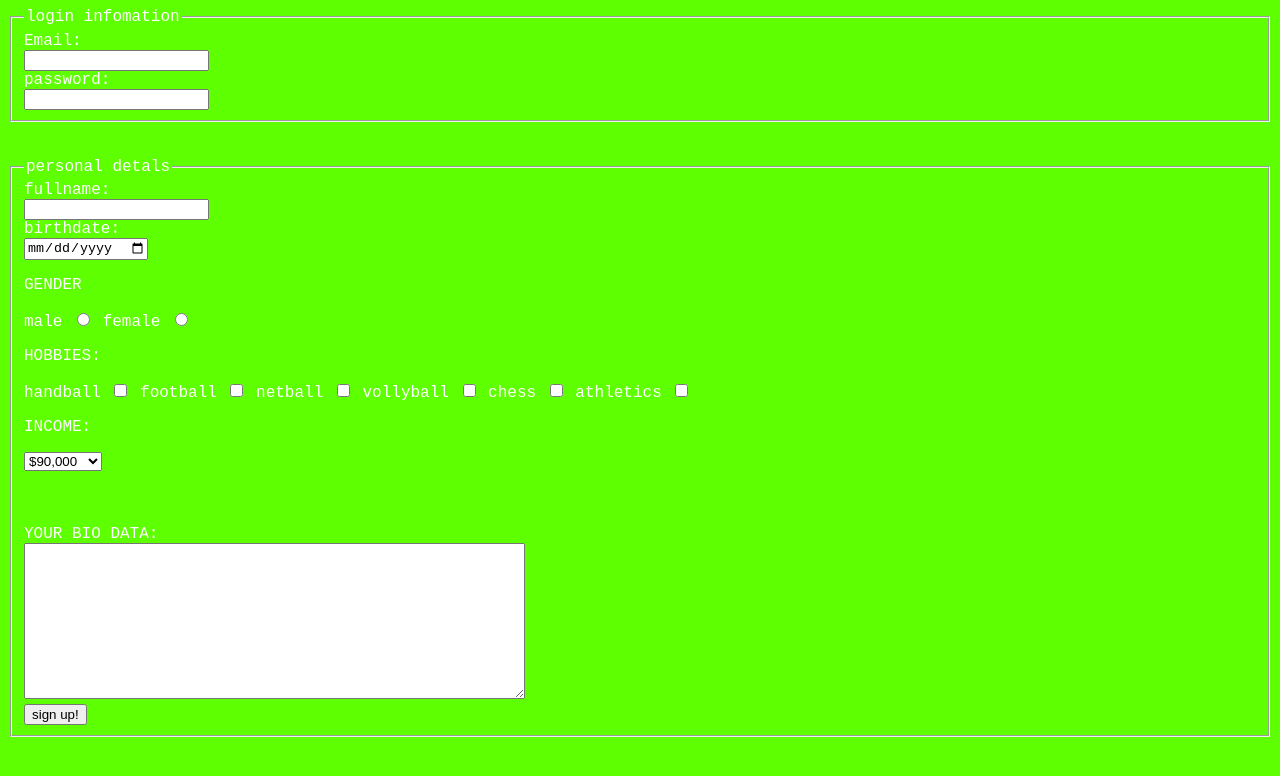
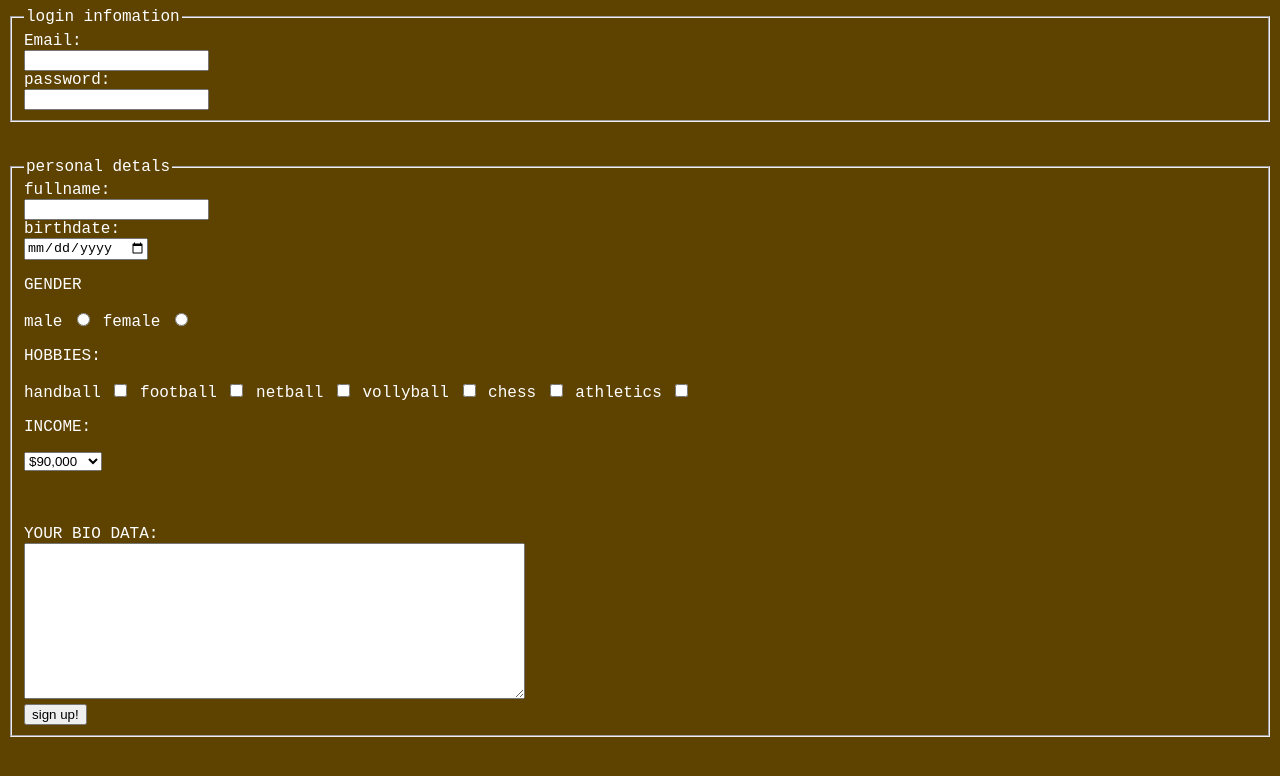
Before and after one commit to MWALIMU-JOSHUA/FORM-APP, a plain HTML site: page index.html in a window 1280 px wide. Drawn offline with Linux system fonts and the light colour scheme; a script that the page names is missing.

Commit message:
changed color

```diff
--- a/style.css
+++ b/style.css
@@ -1,5 +1,5 @@
 body{
-    background: rgb(94, 255, 0);
+    background: rgb(94, 66, 0);
     color:white;
     font-family: 'Courier New', Courier, monospace;
 
```
